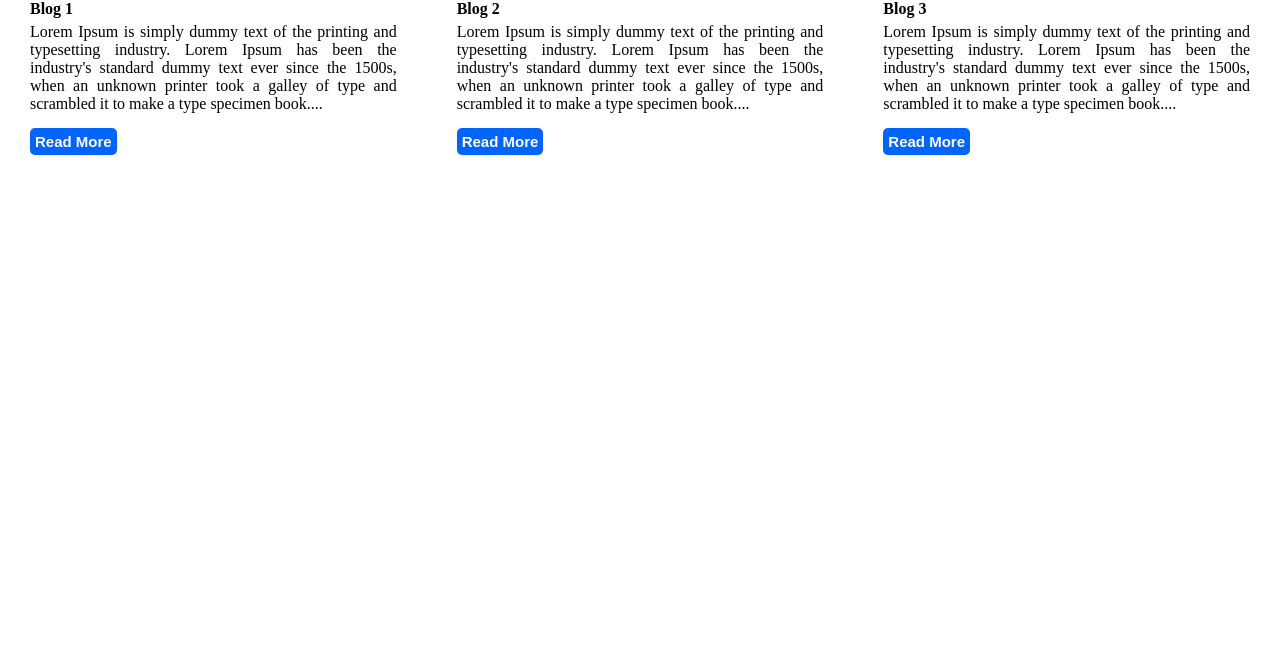
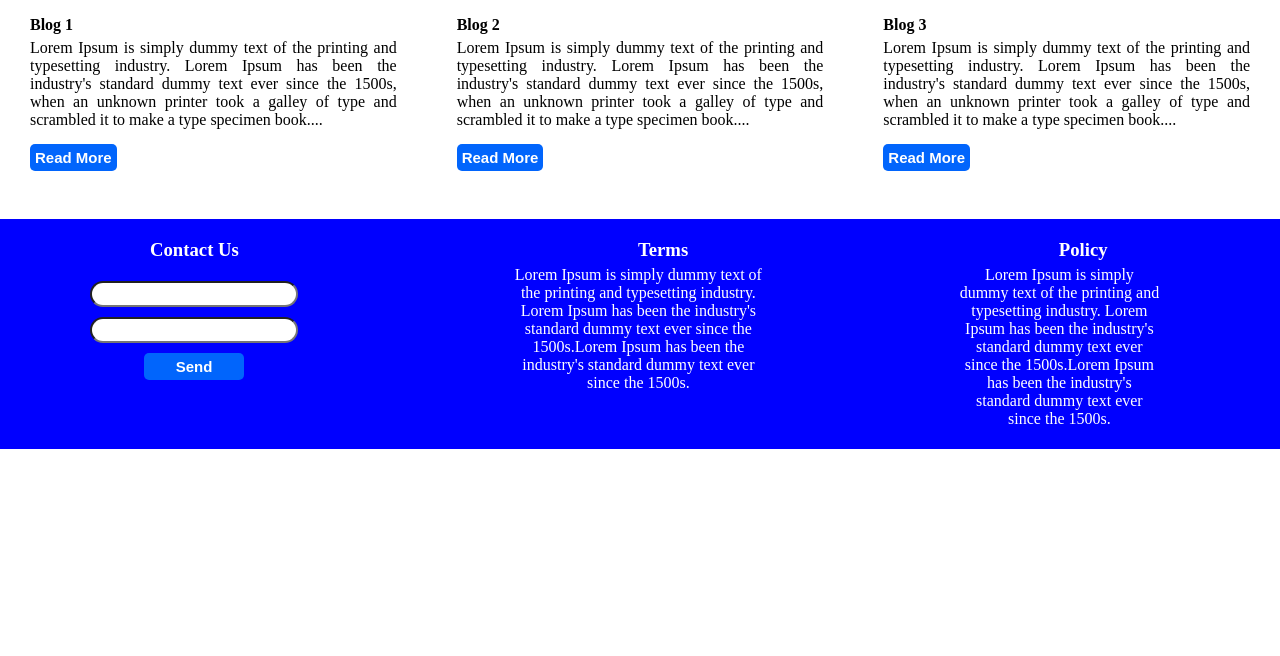
Before and after one commit to EhsanEIK/my-first-repo, a plain HTML site: page index.html in a window 1280 px wide. Shown: the part 144-800 px from the top of the page. Drawn offline with Linux system fonts and the light colour scheme.

Commit message:
Footer design done

```diff
--- a/css/style.css
+++ b/css/style.css
@@ -91,3 +91,72 @@ button {
 button:hover {
     background-color: brown;
 }
+
+
+/* Blog design end */
+
+
+/* Footer design start */
+
+footer {
+    background-color: blue;
+    height: 230px;
+}
+
+.footerdiv {
+    display: inline-flex;
+}
+
+.contact,
+.terms,
+.policy {
+    margin: 20px;
+    color: white;
+}
+
+.contact h3 {
+    margin-left: 130px;
+}
+
+.contact2 {
+    text-align: center;
+    margin-top: 10px;
+    margin-left: 70px;
+}
+
+.contact2 input {
+    width: 200px;
+    height: 20px;
+    margin-top: 10px;
+    outline: 0;
+    border-radius: 20px;
+}
+
+.terms h3 {
+    margin-left: 300px;
+}
+
+.terms p {
+    text-align: center;
+    margin-left: 170px;
+}
+
+.policy h3 {
+    margin-left: 250px;
+}
+
+.policy p {
+    text-align: center;
+    margin-left: 150px;
+    margin-right: 100px;
+}
+
+footer button {
+    width: 100px;
+}
+
+#copywrite {
+    color: white;
+    font-size: 20px;
+    text-align: center;
+}
--- a/index.html
+++ b/index.html
@@ -23,8 +23,8 @@
     </div>
     <div class="container">
         <img src="images/pic.jpg" alt="green scenary">
+        <br><br>
         <h3 style="text-align: center; color:blue; font-size: 30px">All my lovely blog!!!</h3>
-        <hr>
         <div class="blog">
             <div class="blog1">
                 <h4>Blog 1</h4>
@@ -49,8 +49,32 @@
             </div>
         </div>
     </div>
+    <br>
     <div class="footer">
-
+        <footer>
+            <div class="footerdiv">
+                <div class="contact">
+                    <h3>Contact Us</h3>
+                    <div class="contact2">
+                        <input type="text">
+                        <br>
+                        <input type="textbox">
+                        <br>
+                        <button>Send</button>
+                    </div>
+                </div>
+                <div class="terms">
+                    <h3>Terms</h3>
+                    <p>Lorem Ipsum is simply dummy text of the printing and typesetting industry. Lorem Ipsum has been the industry's standard dummy text ever since the 1500s.Lorem Ipsum has been the industry's standard dummy text ever since the 1500s.</p>
+                </div>
+                <div class="policy">
+                    <h3>Policy</h3>
+                    <p>Lorem Ipsum is simply dummy text of the printing and typesetting industry. Lorem Ipsum has been the industry's standard dummy text ever since the 1500s.Lorem Ipsum has been the industry's standard dummy text ever since the 1500s.</p>
+                </div>
+            </div>
+            <hr color="white">
+            <p id="copywrite">&copy; 2022 | Ehsan</p>
+        </footer>
     </div>
 </body>
 
```
